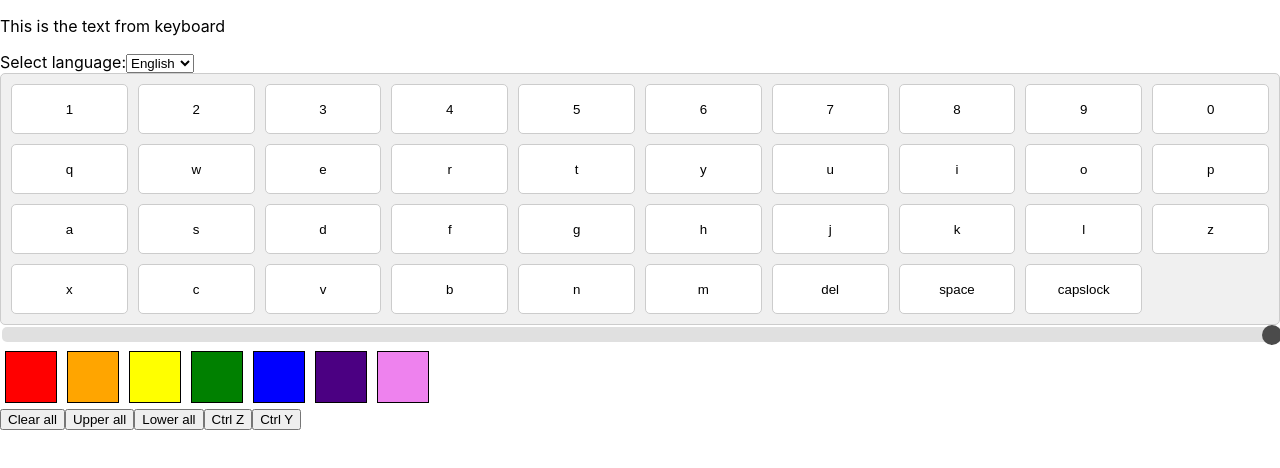
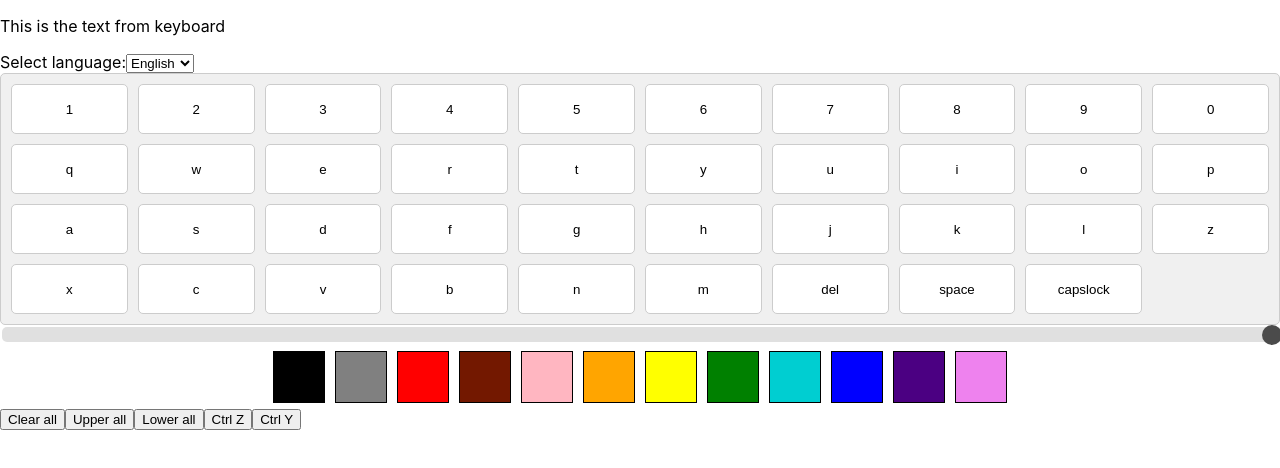
Before and after one commit to OdeyaSadoun/Fullstack_project4, a React (Create React App) app: page / in a window 1280 px wide. Shown: the top 468 px of the page. Built offline with nearby package versions, Linux system fonts and the light colour scheme.

Commit message:
fix the colocrs

```diff
--- a/src/CSS/colorPalette.css
+++ b/src/CSS/colorPalette.css
@@ -1,8 +1,11 @@
 .colorText {
-  display: "flex";
-  flex-wrap: "wrap";
-}
+    display: inline-flex;
+    flex-direction: row;
+    display: flex;
+    align-items: center;
+    justify-content: center;
 
+  }
 .currentColor {
   width: "50px";
   height: "50px";
--- a/src/Components/colorPalette.jsx
+++ b/src/Components/colorPalette.jsx
@@ -1,4 +1,5 @@
 import React, { Component } from 'react';
+import '../CSS/colorPalette.css';
 
 class ColorPalette extends Component {
   constructor(props) {
@@ -7,10 +8,15 @@ class ColorPalette extends Component {
 
   }  render() {
     const colors = [
+      "#000000", //black
+      "#808080", //gray
       "#FF0000", // red
+      "#731800", // bordo
+      "#FFB6C1", //pink
       "#FFA500", // orange
       "#FFFF00", // yellow
       "#008000", // green
+      "#00CED1", //
       "#0000FF", // blue
       "#4B0082", // indigo
       "#EE82EE"  // violet
@@ -22,7 +28,7 @@ class ColorPalette extends Component {
     };
 
     return (
-      <div className='colorText' style={{ display: "flex", flexWrap: "wrap" }}>
+      <div className='colorText'>
         {colors.map((color, index) => (
           <div className='currentColor'
             key={index}
--- a/src/Components/sizes.jsx
+++ b/src/Components/sizes.jsx
@@ -7,7 +7,7 @@ class Size extends Component {
     render() {
         return (
             <div>
-                <input type="range" min="1" max="36" class="slider" />
+                <input type="range" min="1" max="36" className="slider" />
             </div>
         );
     }
```
